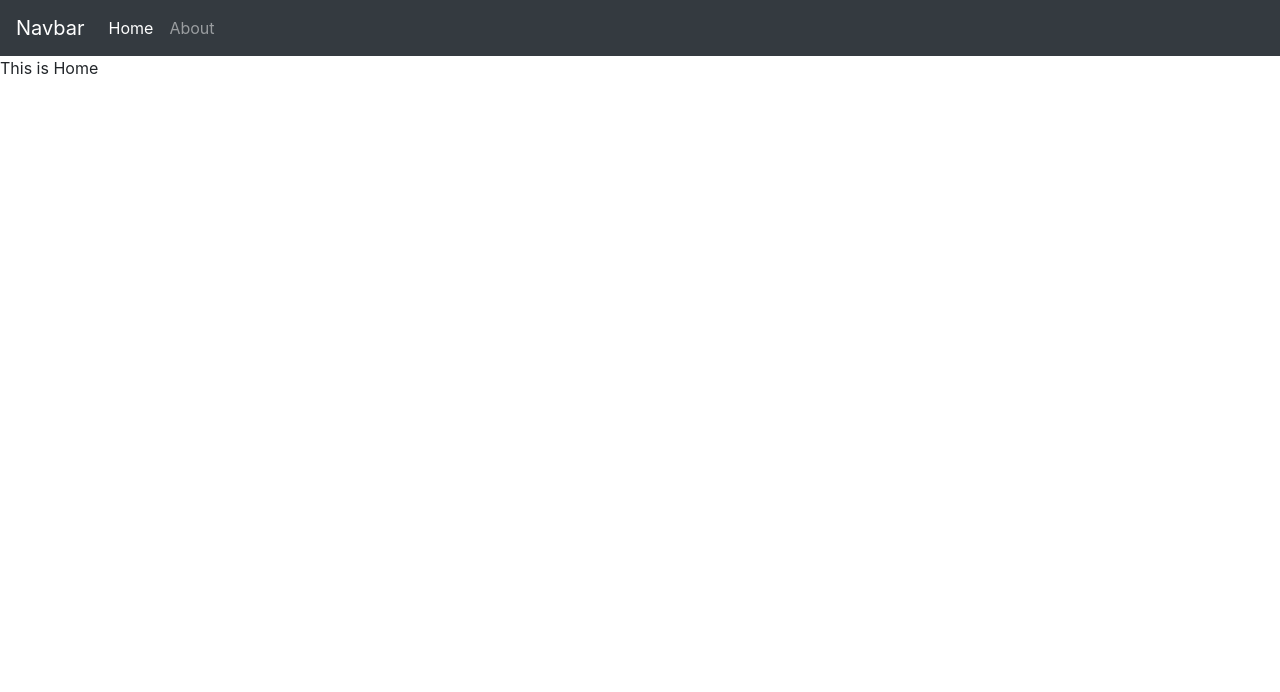
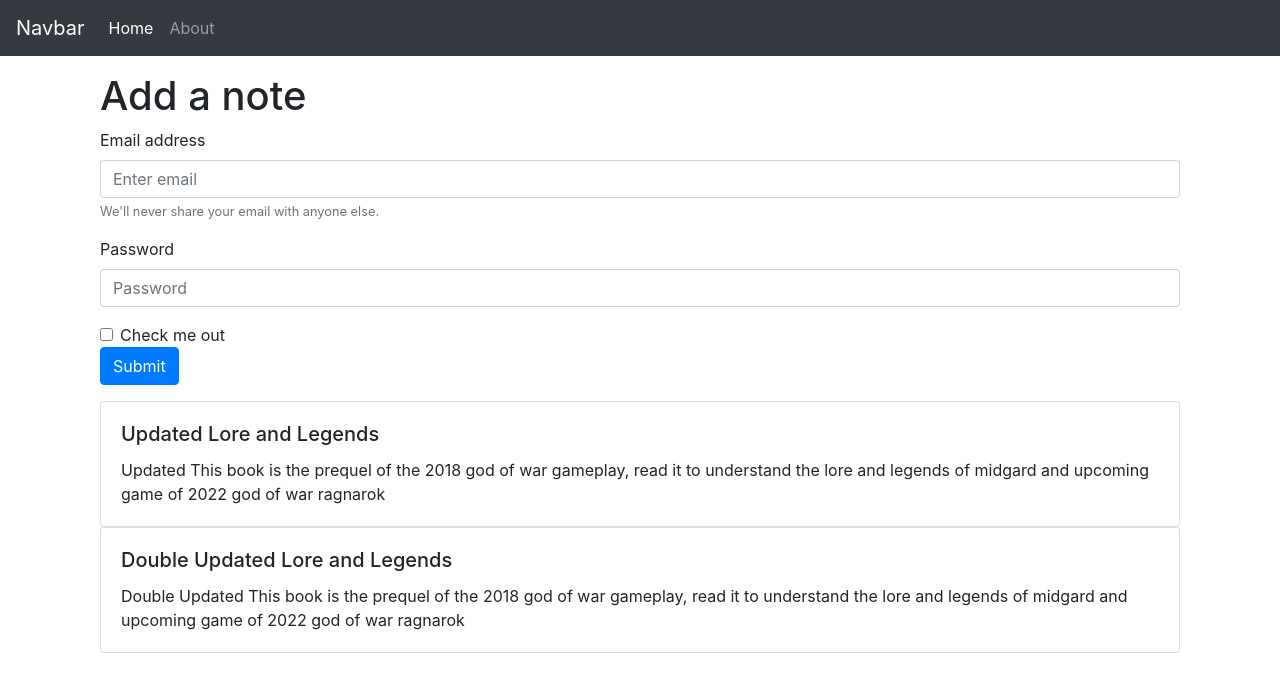
Before and after one commit to webdevFaizan/CloudCo-FrontEnd, a React (Create React App) app: page / in a window 1280 px wide. Shown: the top 692 px of the page. Built offline with nearby package versions, Linux system fonts and the light colour scheme.

Commit message:
In between lecture 60, I have an array of notes, which I will fetch from backend later, but for now this is hard coded array, at this point I am able to display the nots in the form of cards properly

```diff
--- a/src/App.js
+++ b/src/App.js
@@ -15,14 +15,15 @@
       <NoteState>
           <Router>
             <Navbar/>
-            <Routes>
-              <Route exact path='/' element={<Home />}/>
-              <Route exact path='/about' element={<About/>}/>
-            </Routes>
+            <div className="container">
+              <Routes>
+                <Route exact path='/' element={<Home />}/>
+                <Route exact path='/about' element={<About/>}/>
+              </Routes>
+            </div>
           </Router>
       </NoteState>
     </>
   )
 }
-
 export default App
--- a/src/Components/Home.js
+++ b/src/Components/Home.js
@@ -1,13 +1,45 @@
-import React from 'react'
+import React,{useContext} from 'react'
+import Notes from './Notes';
+import NoteContext from '../Context/Note/NoteContext';
 
 
 
 
 const Home = () => {
+
+  const context = useContext(NoteContext);
+  const {notes} = context;
+  // console.log('NotesList');
+  // console.log(notes);
+  // notesList.map((note))
+  // notes.map((note)=>console.log(note.title))
   return (
-    <div>
-      This is Home
-    </div>
+    <>
+      <div>
+        <div className="container my-3">
+          <h1>Add a note</h1>
+          <form>
+            <div className="form-group">
+              <label htmlFor="exampleInputEmail1">Email address</label>
+              <input type="email" className="form-control" id="exampleInputEmail1" aria-describedby="emailHelp" placeholder="Enter email"/>
+              <small id="emailHelp" className="form-text text-muted">We'll never share your email with anyone else.</small>
+            </div>
+            <div className="form-group">
+              <label htmlFor="exampleInputPassword1">Password</label>
+              <input type="password" className="form-control" id="exampleInputPassword1" placeholder="Password"/>
+            </div>
+            <div className="form-check">
+              <input type="checkbox" className="form-check-input" id="exampleCheck1"/>
+              <label className="form-check-label" htmlFor="exampleCheck1">Check me out</label>
+            </div>
+            <button type="submit" className="btn btn-primary">Submit</button>
+          </form>
+        </div>
+      </div>
+      <div className="notes container">
+        <Notes notes={notes}/>
+      </div>
+    </>
   )
 }
 
--- a/src/Components/Navbar.js
+++ b/src/Components/Navbar.js
@@ -5,7 +5,7 @@
 const Navbar = () => {
   const location = useLocation();
   useEffect(()=>{
-    console.log(location.pathname);
+    // console.log(location.pathname);
   },[location])
   return (
     <div>
--- /dev/null
+++ b/src/Components/Notes.js
@@ -0,0 +1,17 @@
+import React from 'react'
+import NotesItem from './NotesItem'
+
+export default function Notes(props) {
+
+  return (
+    <>
+        <div>
+            {
+                // props.notes.map((note)=>{return <NotesItem key={note.title} title={note.title} description={note.description}/>})
+                // props.notes.map((note)=>{return <h1 key={note.title}>{note.title}</h1>})
+                props.notes.map((note)=>{return <NotesItem key={note.title} note={note}/>})
+            }
+        </div>
+    </>
+  )
+}
--- /dev/null
+++ b/src/Components/NotesItem.js
@@ -0,0 +1,17 @@
+import React from 'react'
+
+export default function NotesItem(props) {
+    let {title,description} = props.note;
+    // console.log(props.note);
+    // let {title, description} = props;
+  return (
+    <>
+        <div className="card">
+            <div className="card-body">
+                <h5 className="card-title">{title}</h5>
+                <p className="card-text">{description}</p>
+            </div>
+        </div>
+    </>
+  )
+}
--- a/src/Context/Note/NoteState.js
+++ b/src/Context/Note/NoteState.js
@@ -1,11 +1,39 @@
+import { useState } from "react";
 import NoteContext from "./NoteContext";
 // import { useState } from "react";
-
 const NoteState = (props) =>{
+    const initialNotes = [
+        {
+          "_id": "6323a3cc615159d7f9264757",
+          "user": "63237c087a7c6b4dcf4c5883",
+          "title": "Updated Lore and Legends",
+          "description": "Updated This book is the prequel of the 2018 god of war gameplay, read it to understand the lore and legends of midgard and upcoming game of 2022 god of war ragnarok",
+          "tag": "Updated Novel",
+          "date": "2022-09-15T22:14:36.712Z",
+          "createdAt": "2022-09-15T22:14:36.724Z",
+          "updatedAt": "2022-09-15T23:14:07.434Z",
+          "__v": 0
+        },
+        {
+          "_id": "6323a8ad10de2984b92538ce",
+          "user": "63237c087a7c6b4dcf4c5883",
+          "title": "Double Updated Lore and Legends",
+          "description": "Double Updated This book is the prequel of the 2018 god of war gameplay, read it to understand the lore and legends of midgard and upcoming game of 2022 god of war ragnarok",
+          "tag": "Double Updated Novel",
+          "date": "2022-09-15T22:35:25.337Z",
+          "createdAt": "2022-09-15T22:35:25.349Z",
+          "updatedAt": "2022-09-15T23:38:00.236Z",
+          "__v": 0
+        }
+      ];
+    const [notes, setNotes] = useState(initialNotes);
+    function updateNotesList(){
+        setNotes({});
+    }
 
     return (
         // <NoteContext.Provider value={{state : state, updateState: updateState}}>{/* We can even use the ES6 command here basically passing only {state, updateState} */}
-        <NoteContext.Provider value={{}}>
+        <NoteContext.Provider value={{notes, updateNotesList}}>
             {props.children}
         </NoteContext.Provider>
     )
```
